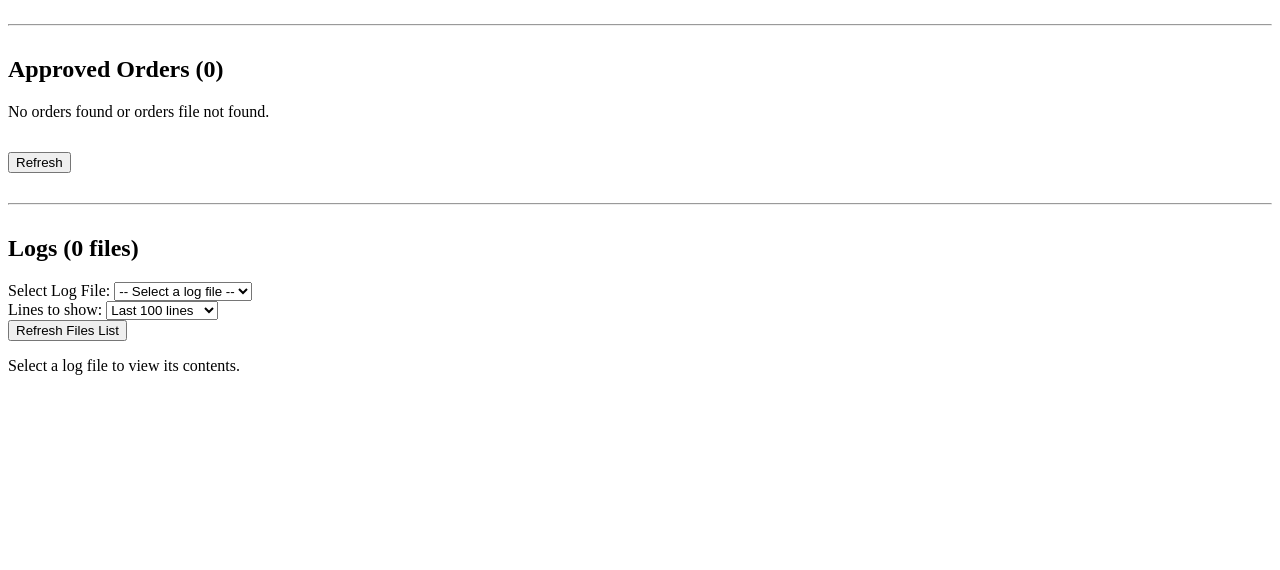
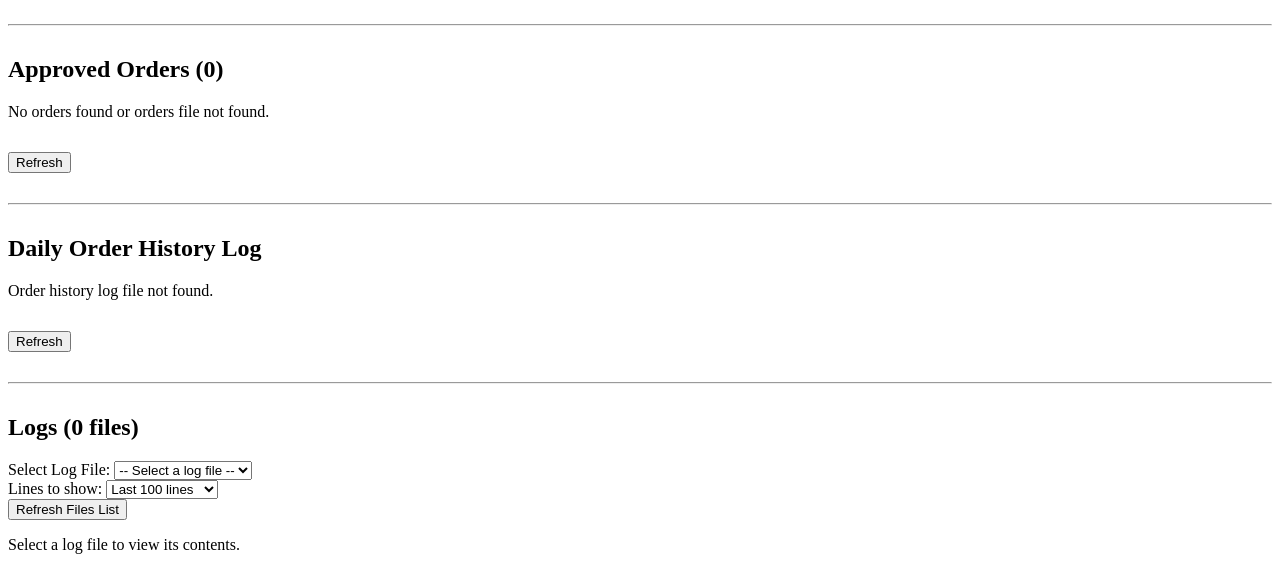
Before and after one commit to upiorek/wd3, a PHP site: page /index-main.php in a window 1280 px wide. Shown: the part 847-1417 px from the top of the page. Before the commit the page ends 1222 px from the top, so only its background shows below. Run offline with PHP 8.4, Linux system fonts and the light colour scheme.

Commit message:
Auto-update 2025-10-21 14:29

```diff
--- a/index-main.php
+++ b/index-main.php
@@ -7,6 +7,7 @@
 const APPROVED_FILE = '/home/ubuntu/.wine/drive_c/Program Files (x86)/mForex Trader/MQL4/Files/approved.txt';
 const ACCOUNT_LOG_FILE = '/home/ubuntu/.wine/drive_c/Program Files (x86)/mForex Trader/MQL4/Files/account_log.txt';
 const ORDERS_LOG_FILE = '/home/ubuntu/.wine/drive_c/Program Files (x86)/mForex Trader/MQL4/Files/orders_log.txt';
+const ORDER_HISTORY_LOG_FILE = '/home/ubuntu/.wine/drive_c/Program Files (x86)/mForex Trader/MQL4/Files/order_history_log.txt';
 const LOGS_DIR_MQL4 = '/home/ubuntu/.wine/drive_c/Program Files (x86)/mForex Trader/MQL4/Logs';
 const LOGS_DIR_MAIN = '/home/ubuntu/.wine/drive_c/Program Files (x86)/mForex Trader/logs';
 
@@ -357,6 +358,21 @@
 }
 
 /**
+ * Read and display order history log content
+ */
+function refreshOrderHistoryLog() {
+    global $timestamp;
+    if (file_exists(ORDER_HISTORY_LOG_FILE)) {
+        $content = file_get_contents(ORDER_HISTORY_LOG_FILE);
+        $content = htmlspecialchars($content);
+        echo '<pre style="margin: 0; white-space: pre-wrap;">' . $content . '</pre>';
+        echo '<small class="timestamp">Last updated: ' . $timestamp . '</small>';
+    } else {
+        echo '<p class="error-message">Order history log file not found.</p>';
+    }
+}
+
+/**
  * Get list of available log files from both log directories
  * @return array Array of log files with details
  */
@@ -493,6 +509,12 @@
 // For AJAX requests to refresh account log
 if (isset($_GET['ajax']) && $_GET['ajax'] === 'account_log') {
     refreshAccountLog();
+    exit; // Exit here for AJAX requests
+}
+
+// For AJAX requests to refresh order history log
+if (isset($_GET['ajax']) && $_GET['ajax'] === 'order_history_log') {
+    refreshOrderHistoryLog();
     exit; // Exit here for AJAX requests
 }
 
@@ -819,6 +841,15 @@
 
         <hr style="margin: 30px 0;">
 
+        <h2>Daily Order History Log</h2>
+        <div id="order-history-log" class="content-section order-history-log">
+            <?php refreshOrderHistoryLog(); ?>
+        </div>
+
+        <button onclick="refreshOrderHistoryLog()" style="margin-top: 15px;">Refresh</button>
+
+        <hr style="margin: 30px 0;">
+
         <h2 id="logs-heading">Logs (<?php $logFiles = getLogFilesList(); echo count($logFiles); ?> files)</h2>
         <div class="content-section logs-section">
             <div class="logs-controls">
@@ -870,6 +901,23 @@
             })
             .catch(error => {
                 accountLogDiv.innerHTML = '<p style="color: #dc3545;">Error refreshing account log: ' + error.message + '</p>';
+            });
+        }
+
+        function refreshOrderHistoryLog() {
+            const orderHistoryLogDiv = document.getElementById('order-history-log');
+            const originalContent = orderHistoryLogDiv.innerHTML;
+            orderHistoryLogDiv.innerHTML = '<p style="color: #856404;">Refreshing order history log...</p>';
+
+            fetch('index.php?ajax=order_history_log', {
+                method: 'GET'
+            })
+            .then(response => response.text())
+            .then(data => {
+                orderHistoryLogDiv.innerHTML = data;
+            })
+            .catch(error => {
+                orderHistoryLogDiv.innerHTML = '<p style="color: #dc3545;">Error refreshing order history log: ' + error.message + '</p>';
             });
         }
         function refreshOrdersList() {
```
Also changed, not shown: 1 other file.
